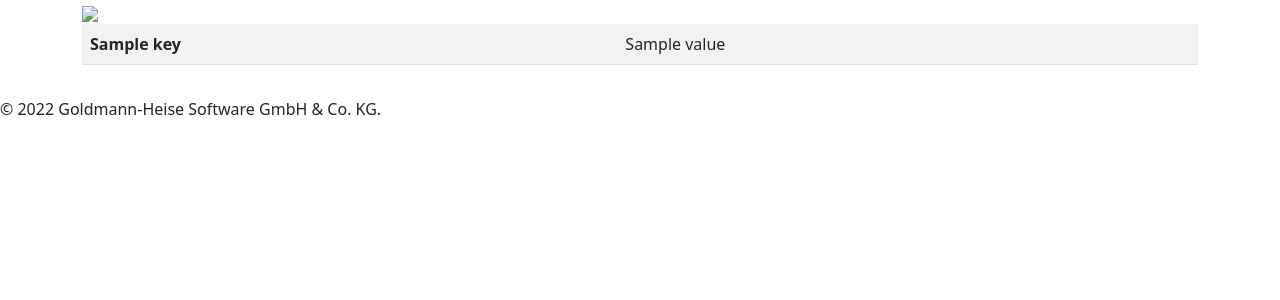
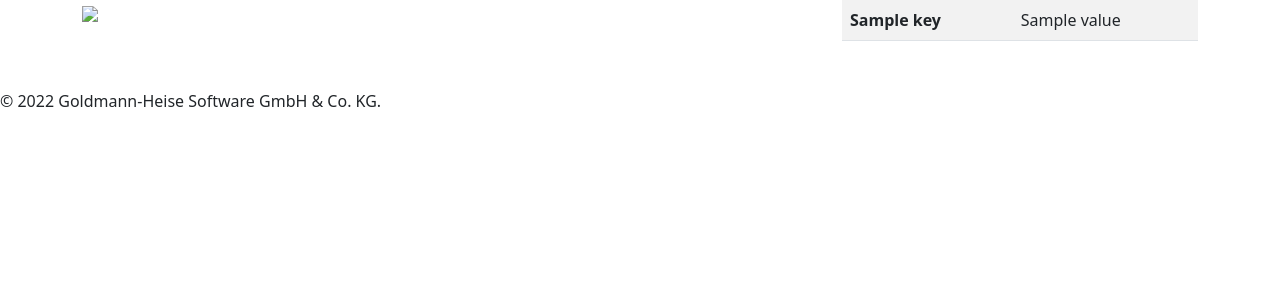
Before and after one commit to juheise/gallery, a Flask app: template gallery/templates/details.html in a window 1280 px wide. Shown: the part 40-340 px from the top of the page. Run offline with Flask 2, Linux system fonts and the light colour scheme; the template is opened without the code that fills it: most values are stand-ins (such as "Sample title", 1, 10 or a date in 2020); some libraries are stand-ins or nearby versions.

Commit message:
re-layout details view

```diff
--- a/gallery/templates/details.html
+++ b/gallery/templates/details.html
@@ -2,10 +2,11 @@
 {% block title %}Details{% endblock %}
 {% block content %}
     <div class="container">
-        <div class="img_preview">
+        <div class="row">
+            <div class="col-8">
                 <img class="img-fluid" src="{{ pic_url }}">
             </div>
-
+            <div class="col-4">
                 <table class="table table-striped">
                     <tbody>
                         {% for key, value in pic.items() %}
@@ -17,4 +18,6 @@
                     </tbody>
                 </table>
             </div>
+        </div>
+    </div>
 {% endblock %}
```
Lines whose indentation alone changed are shown as unchanged.
